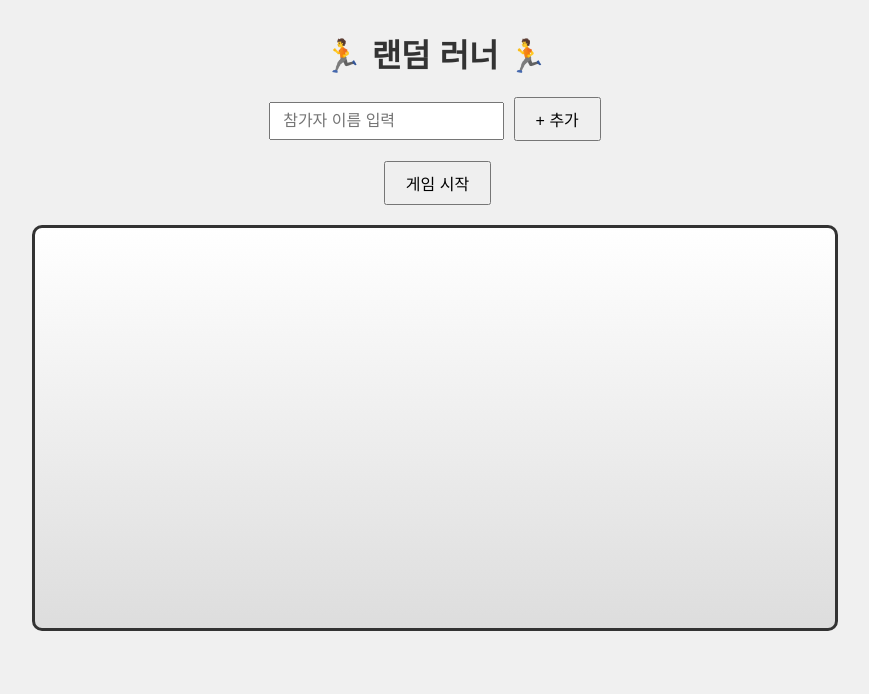
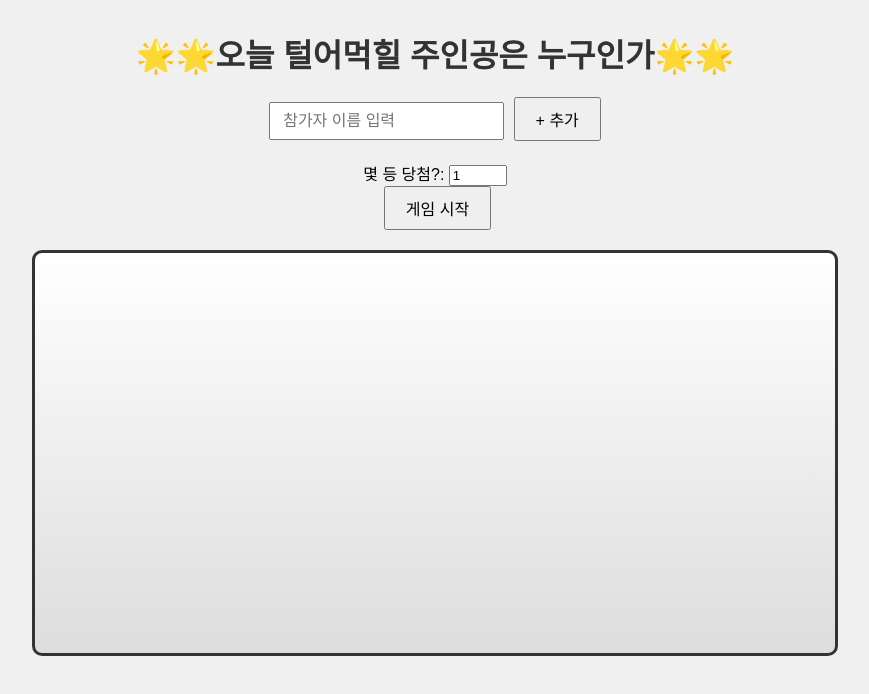
Before and after one commit to jooeun-o/hollang, a plain HTML site: page index.html in a window 1280 px wide. Shown: the whole page, without its empty margins (205-1074 px from the left). Drawn offline with Linux system fonts and the light colour scheme.

Commit message:
Update index.html

```diff
--- a/index.html
+++ b/index.html
@@ -2,16 +2,21 @@
 <html lang="ko">
 <head>
   <meta charset="UTF-8">
-  <title>랜덤 러너 - 완전 랜덤 추첨 경주게임</title>
+  <title>홀!랑!게!임!</title>
   <link rel="stylesheet" href="style.css">
 </head>
 <body>
 
-  <h1>🏃 랜덤 러너 🏃</h1>
+  <h1> 🌟🌟오늘 털어먹힐 주인공은 누구인가🌟🌟</h1>
 
   <div id="players">
     <input type="text" id="nameInput" placeholder="참가자 이름 입력">
     <button id="addBtn">+ 추가</button>
+  </div>
+
+  <div id="config">
+    <label>몇 등 당첨?: </label>
+    <input type="number" id="winnerRank" value="1" min="1" style="width:50px">
   </div>
 
   <button id="startBtn">게임 시작</button>
```
